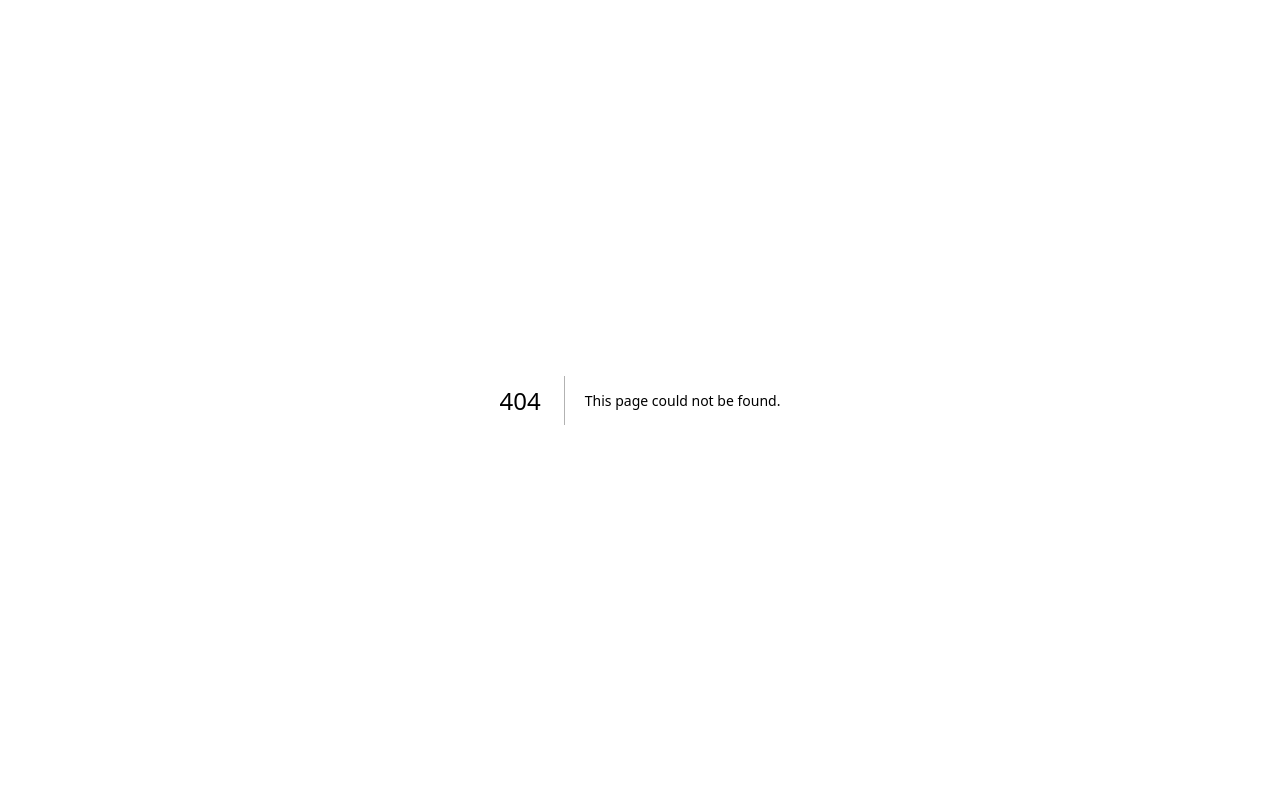
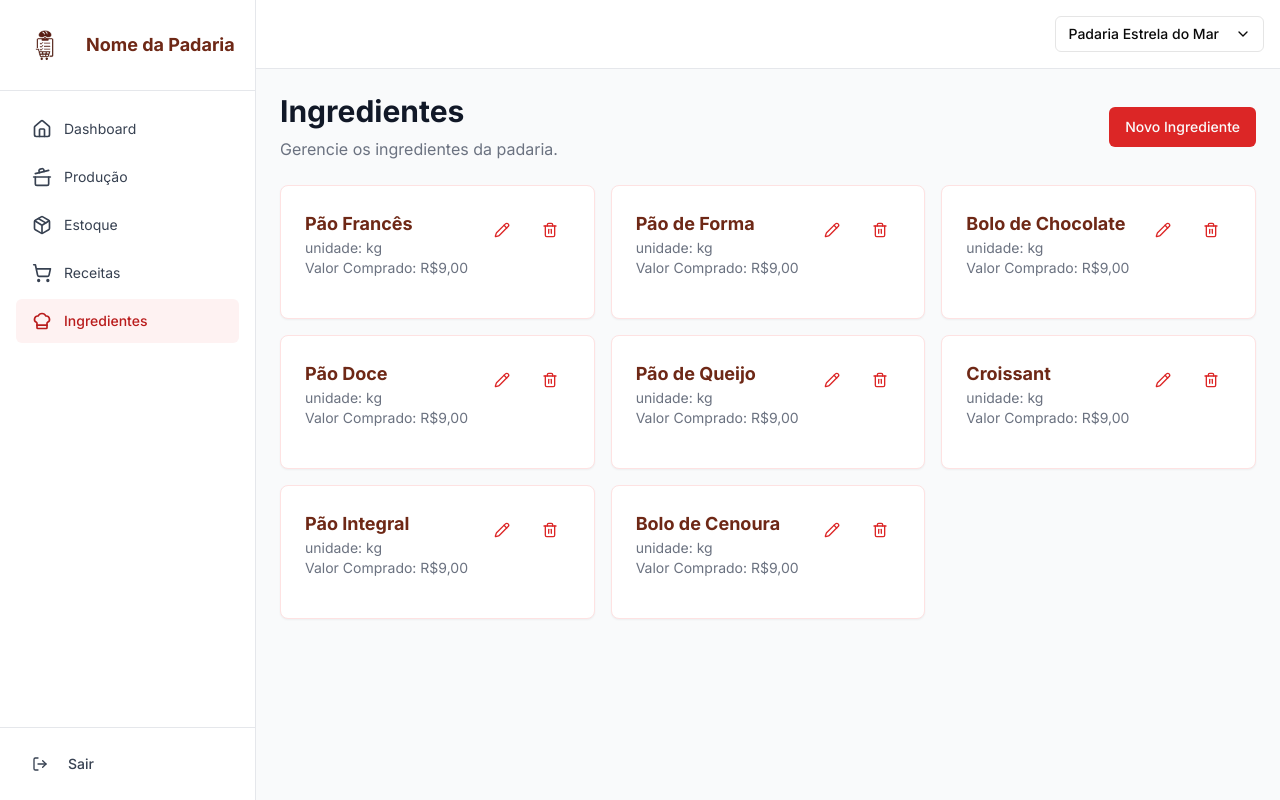
Before and after one commit to Kaylaineasb/padaria-system, a Next.js app: page /dashboard/ingredientes in a window 1280 px wide. Before the commit this address had no page. Built offline with nearby package versions, Linux system fonts and the light colour scheme.

Commit message:
adicionando página de ingredientes

```diff
--- /dev/null
+++ b/app/dashboard/ingredientes/loading.tsx
@@ -0,0 +1,3 @@
+export default function Loading() {
+  return null
+}
--- /dev/null
+++ b/app/dashboard/ingredientes/page.tsx
@@ -0,0 +1,214 @@
+"use client"
+
+import { useState } from "react"
+import { DashboardLayout } from "@/components/dashboard-layout"
+import { Button } from "@/components/ui/button"
+import { Card, CardContent } from "@/components/ui/card"
+import { ActionButtons } from "@/components/ui/action-buttons"
+import {
+  Dialog,
+  DialogContent,
+  DialogDescription,
+  DialogFooter,
+  DialogHeader,
+  DialogTitle,
+  DialogTrigger,
+} from "@/components/ui/dialog"
+import {
+  Select,
+  SelectTrigger,
+  SelectValue,
+  SelectContent,
+  SelectItem,
+} from "@/components/ui/select"
+import { Input } from "@/components/ui/input"
+import { Label } from "@/components/ui/label"
+import { Plus, Search } from "lucide-react"
+import { NumericFormat } from "react-number-format"
+
+interface Ingrediente {
+  id: number;
+  nome: string;
+  unidade: string;
+  valorComprado: string;
+}
+
+export default function IngredientesPage() {
+  const [isDialogOpen, setIsDialogOpen] = useState(false)
+  const [searchTerm, setSearchTerm] = useState("")
+  const [editIngredient, setEditIngredient] = useState<Ingrediente | null>(null)
+  const [isDeleteDialogOpen, setIsDeleteDialogOpen] = useState(false) // Novo estado para controlar o dialog de confirmação de exclusão
+  const [ingredientToDelete, setIngredientToDelete] = useState<Ingrediente | null>(null) // Estado para armazenar o ingrediente a ser deletado
+
+  const ingredientes = [
+    { id: 1, nome: "Pão Francês", unidade: "kg", valorComprado: "R$9,00" },
+    { id: 2, nome: "Pão de Forma", unidade: "kg", valorComprado: "R$9,00" },
+    { id: 3, nome: "Bolo de Chocolate", unidade: "kg", valorComprado: "R$9,00" },
+    { id: 4, nome: "Pão Doce", unidade: "kg", valorComprado: "R$9,00" },
+    { id: 5, nome: "Pão de Queijo", unidade: "kg", valorComprado: "R$9,00" },
+    { id: 6, nome: "Croissant", unidade: "kg", valorComprado: "R$9,00" },
+    { id: 7, nome: "Pão Integral", unidade: "kg", valorComprado: "R$9,00" },
+    { id: 8, nome: "Bolo de Cenoura", unidade: "kg", valorComprado: "R$9,00" },
+  ]
+
+  const filteredIngredientes = ingredientes.filter((item) => item.nome.toLowerCase().includes(searchTerm.toLowerCase()))
+
+  // Função para editar ingrediente
+  const handleEdit = (id: number) => {
+    const ingredient = ingredientes.find((item) => item.id === id)
+    if (ingredient) {
+      setEditIngredient(ingredient) // Preenche o estado com o ingrediente selecionado
+      setIsDialogOpen(true) // Abre o Dialog para edição
+    }
+  }
+
+  // Função para excluir ingrediente
+  const handleDelete = (id: number) => {
+    const ingredient = ingredientes.find((item) => item.id === id)
+    if (ingredient) {
+      setIngredientToDelete(ingredient) // Armazena o ingrediente a ser deletado
+      setIsDeleteDialogOpen(true) // Abre o Dialog de confirmação
+    }
+  }
+
+  // Função para confirmar a exclusão do ingrediente
+  const confirmDelete = () => {
+    if (ingredientToDelete) {
+      // Lógica para remover o ingrediente do estado ou banco de dados
+      const updatedIngredientes = ingredientes.filter((item) => item.id !== ingredientToDelete.id)
+      console.log("Ingrediente excluído:", updatedIngredientes)
+      setIsDeleteDialogOpen(false) // Fecha o dialog de confirmação
+    }
+  }
+
+  // Função para salvar a edição (simulação de atualização)
+  const handleSaveEdit = () => {
+    if (editIngredient) {
+      // Lógica para atualizar o ingrediente no banco de dados ou no estado
+      console.log("Ingrediente editado:", editIngredient)
+      setIsDialogOpen(false) // Fecha o Dialog
+    }
+  }
+
+  return (
+    <DashboardLayout>
+      <div className="space-y-6">
+        <div className="flex flex-col sm:flex-row sm:items-center sm:justify-between gap-4">
+          <div>
+            <h1 className="text-3xl font-bold text-gray-900 mb-2">Ingredientes</h1>
+            <p className="text-gray-500">Gerencie os ingredientes da padaria.</p>
+          </div>
+
+          {/* Dialog para adicionar/editar ingrediente */}
+          <Dialog open={isDialogOpen} onOpenChange={setIsDialogOpen}>
+            <DialogTrigger asChild>
+              <Button className="bg-red-600 hover:bg-red-700">
+                Novo Ingrediente
+              </Button>
+            </DialogTrigger>
+            <DialogContent className="max-w-2xl">
+              <DialogHeader>
+                <DialogTitle>{editIngredient ? "Editar Ingrediente" : "Adicionar Novo Ingrediente"}</DialogTitle>
+                <DialogDescription>
+                  {editIngredient ? "Edite os dados do ingrediente." : "Cadastre um novo ingrediente."}
+                </DialogDescription>
+              </DialogHeader>
+              <div className="grid gap-4 py-4">
+                <div className="grid gap-2">
+                  <Label htmlFor="nome">Nome do Ingrediente</Label>
+                  <Input
+                    id="nome"
+                    value={editIngredient ? editIngredient.nome : ""}
+                    onChange={(e) => setEditIngredient({ ...editIngredient!, nome: e.target.value })}
+                    placeholder="Ex: Farinha de trigo"
+                  />
+                </div>
+                <div className="grid grid-cols-1 md:grid-cols-2 gap-4">
+                  <div>
+                    <Label htmlFor="unidade">Unidade</Label>
+                    <Input
+                      id="unidade"
+                      value={editIngredient ? editIngredient.unidade : ""}
+                      onChange={(e) => setEditIngredient({ ...editIngredient!, unidade: e.target.value })}
+                      placeholder="Ex: kg"
+                    />
+                  </div>
+                  <div>
+                    <Label htmlFor="valor-compra">Valor de Compra</Label>
+                    <NumericFormat
+                      id="valor-compra"
+                      className="w-full border rounded-md px-3 py-2"
+                      thousandSeparator="."
+                      decimalSeparator=","
+                      prefix="R$ "
+                      value={editIngredient ? editIngredient.valorComprado : ""}
+                      onValueChange={(values) => setEditIngredient({ ...editIngredient!, valorComprado: values.value })}
+                    />
+                  </div>
+                </div>
+              </div>
+              <DialogFooter>
+                <Button variant="outline" onClick={() => setIsDialogOpen(false)}>
+                  Cancelar
+                </Button>
+                <Button
+                  className="bg-red-600 hover:bg-red-700"
+                  onClick={handleSaveEdit}
+                >
+                  {editIngredient ? "Salvar Edição" : "Salvar Ingrediente"}
+                </Button>
+              </DialogFooter>
+            </DialogContent>
+          </Dialog>
+
+          {/* Dialog de confirmação de exclusão */}
+          <Dialog open={isDeleteDialogOpen} onOpenChange={setIsDeleteDialogOpen}>
+            <DialogContent className="max-w-xs">
+              <DialogHeader>
+                <DialogTitle>Tem certeza?</DialogTitle>
+                <DialogDescription>
+                  Você realmente deseja excluir este ingrediente?
+                </DialogDescription>
+              </DialogHeader>
+              <DialogFooter>
+                <Button variant="outline" onClick={() => setIsDeleteDialogOpen(false)}>
+                  Cancelar
+                </Button>
+                <Button
+                  className="bg-red-600 hover:bg-red-700"
+                  onClick={confirmDelete}
+                >
+                  Apagar
+                </Button>
+              </DialogFooter>
+            </DialogContent>
+          </Dialog>
+        </div>
+
+        <div className="grid grid-cols-1 md:grid-cols-2 lg:grid-cols-3 gap-4">
+          {filteredIngredientes.length > 0 ? (
+            filteredIngredientes.map((ingredientes) => (
+              <Card key={ingredientes.id} className="border-red-100 hover:border-red-300 transition-colors cursor-pointer">
+                <CardContent className="p-6">
+                  <div className="flex justify-between items-start mb-4">
+                    <div>
+                      <h3 className="font-bold text-lg text-red-800">{ingredientes.nome}</h3>
+                      <p className="text-gray-500 text-sm">unidade: {ingredientes.unidade}</p>
+                      <p className="text-gray-500 text-sm">Valor Comprado: {ingredientes.valorComprado}</p>
+                    </div>
+                    <ActionButtons
+                      onEdit={() => handleEdit(ingredientes.id)} // Chama a função de edição
+                      onDelete={() => handleDelete(ingredientes.id)} // Chama a função de exclusão
+                    />
+                  </div>
+                </CardContent>
+              </Card>
+            ))
+          ) : (
+            <div className="col-span-full text-center py-8 text-gray-500">Nenhuma receita encontrada.</div>
+          )}
+        </div>
+      </div>
+    </DashboardLayout>
+  )
+}
--- a/components/dashboard-layout.tsx
+++ b/components/dashboard-layout.tsx
@@ -5,12 +5,13 @@ import type React from "react"
 import { useState } from "react"
 import Link from "next/link"
 import { usePathname } from "next/navigation"
-import { BarChart3, ChevronDown, CookingPot, Home, LogOut, Menu, Package, Settings, ShoppingCart } from "lucide-react"
+import {  ChevronDown, CookingPot, Home, LogOut, Menu, Package, ShoppingCart, ChefHat } from "lucide-react"
 import { Button } from "@/components/ui/button"
 import { Sheet, SheetContent, SheetTrigger } from "@/components/ui/sheet"
 import { cn } from "@/lib/utils"
 import logo from '../assets/logoIntegrador.png';
 import Image from "next/image"
+import path from "path"
 
 interface DashboardLayoutProps {
   children: React.ReactNode
@@ -40,6 +41,11 @@ export function DashboardLayout({ children }: DashboardLayoutProps) {
       name: "Receitas",
       path: "/dashboard/receitas",
       icon: ShoppingCart,
+    },
+    {
+      name: "Ingredientes",
+      path: "/dashboard/ingredientes",
+      icon: ChefHat,
     }
   ]
 
--- /dev/null
+++ b/components/ui/action-buttons.tsx
@@ -0,0 +1,21 @@
+"use cliente"
+import { Button } from "./button"
+import { Pencil, Trash2 } from "lucide-react"
+
+interface ActionButtonsProps {
+  onEdit: () => void
+  onDelete: () => void
+}
+
+export function ActionButtons({ onEdit, onDelete }: ActionButtonsProps) {
+  return (
+    <div className="flex gap-2">
+      <Button variant="ghost" size="icon" onClick={onEdit} className="text-red-600 hover:text-red-800 hover:bg-red-50">
+        <Pencil size={18} />
+      </Button>
+      <Button variant="ghost" size="icon" onClick={onDelete} className="text-red-600 hover:text-red-800 hover:bg-red-50">
+        <Trash2 size={18} />
+      </Button>
+    </div>
+  )
+}
--- a/package.json
+++ b/package.json
@@ -51,6 +51,7 @@
     "react-day-picker": "8.10.1",
     "react-dom": "^18.3.1",
     "react-hook-form": "^7.54.1",
+    "react-number-format": "^5.4.4",
     "react-resizable-panels": "^2.1.7",
     "recharts": "2.15.0",
     "sonner": "^1.7.1",
```
Also changed, not shown: 1 other file (tests, documents, lock files or other folders).
